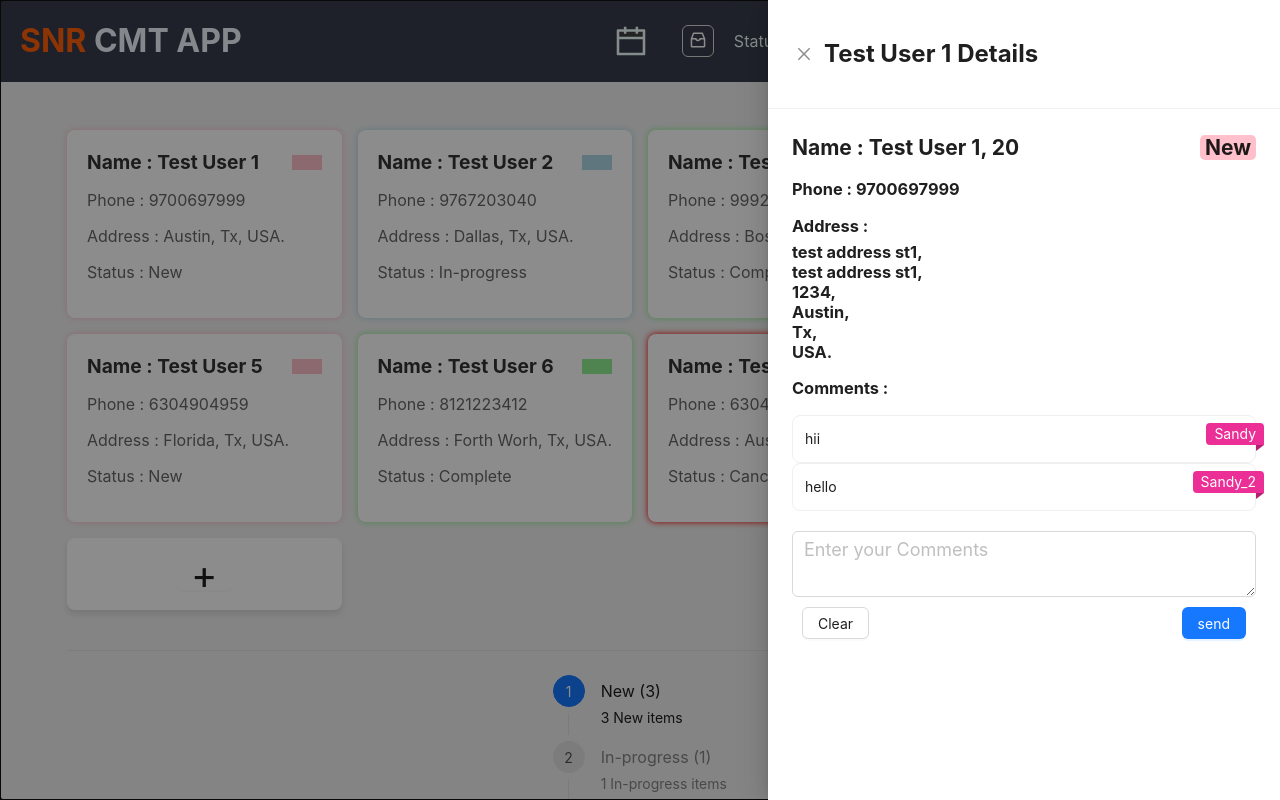
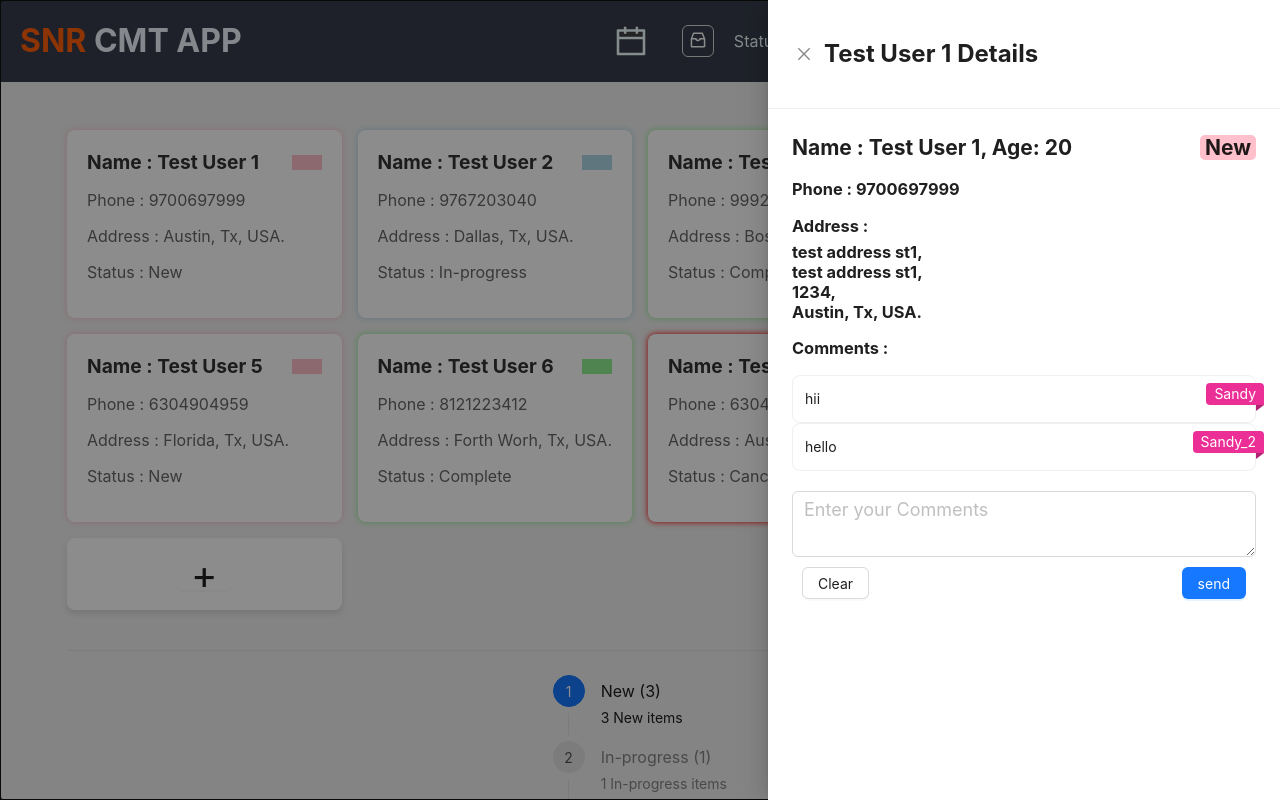
Before and after one commit to snrtrunksoft/snr-css-cmt_app, a React (Create React App) app: page / in a window 1280 px wide. Both pictures are taken after a click on the element 204 px from the left and 224 px from the top of the page. Shown: the top 800 px of the page. Built offline with nearby package versions, Linux system fonts and the light colour scheme.

Commit message:
custom_alignment - small alignment changes for the Address

```diff
--- a/src/NameCard.js
+++ b/src/NameCard.js
@@ -88,11 +88,17 @@ const NameCard = ({ Id, Name, Phone, Age, address, Status, comments, setDuplicat
                 >
                 <div className="nameDrawer">
                     <span style={{display:'flex',alignItems:'center',justifyContent:'space-between',margin:'0',height:'30px'}}>
-                        <h2>Name : { Name }, { Age }</h2>
+                        <h2>Name : { Name }, Age: { Age }</h2>
                         <h2 style={{backgroundColor:`${color}`,borderRadius:'5px',padding:'0px 5px'}}>{Status}</h2>
                     </span>
                     <h3>Phone : { Phone }</h3>
-                    <h3 style={{marginBottom:'-10px'}}>Address : </h3> <h3> { addressKeys.map((item,index) => <span key={index}>{address[item]}{ item !== "Country" ? "," : "." }<br/></span>)} </h3>
+                    <h3 style={{marginBottom:'-10px'}}>Address : </h3>
+                    <h3> { addressKeys.map((item,index) =>
+                        <span key={index}>
+                            {address[item]}{ item !== "Country" ? ", " : "." }
+                            {(item === "city") || (item === "state") ? "" : (<br/>) }
+                        </span>)}
+                    </h3>
                     <h3>Comments :</h3>
                     <Row style={{display:'flex',flexDirection:'column',marginBottom:'20px'}}>
                         {comments.map((comment,index) =>(
```
